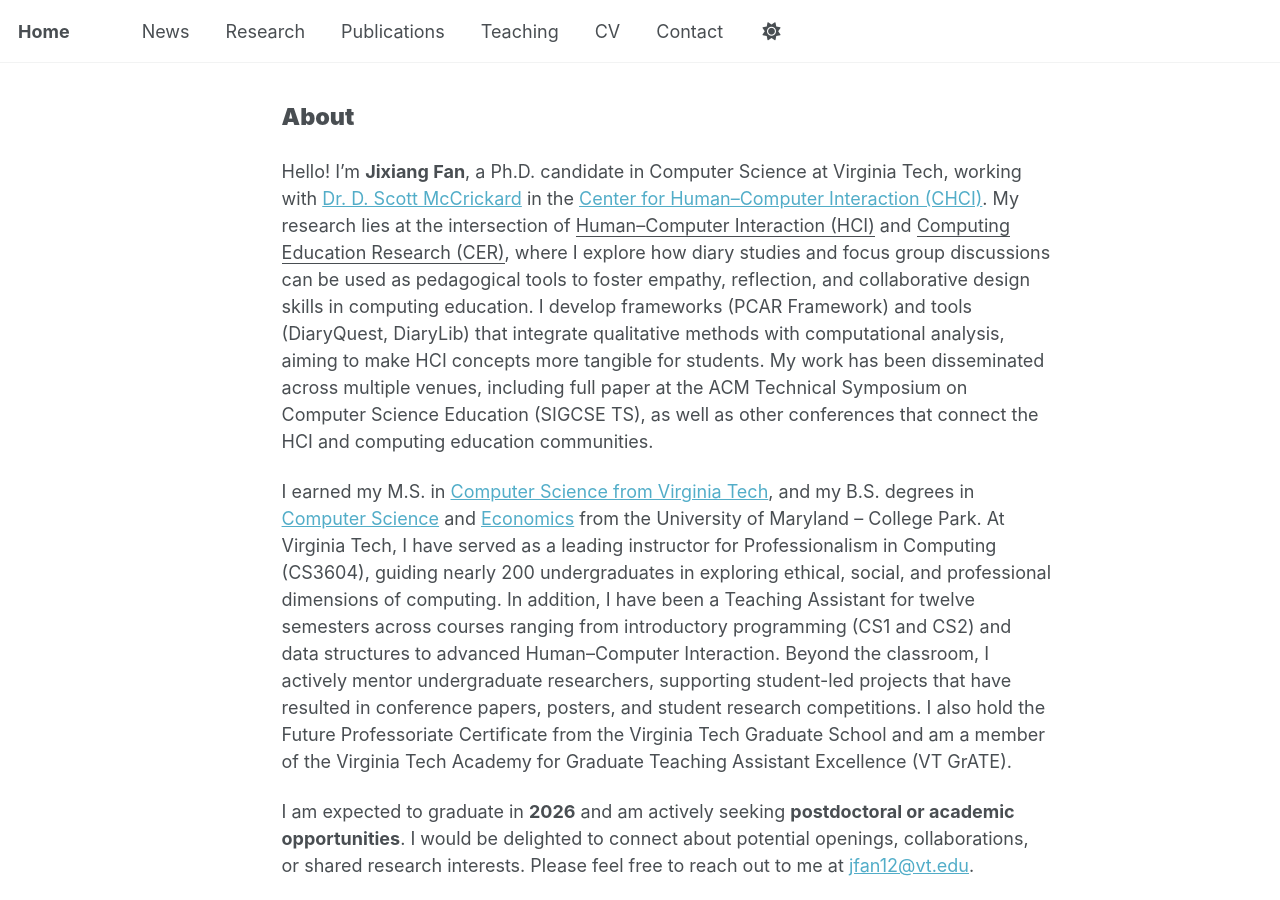
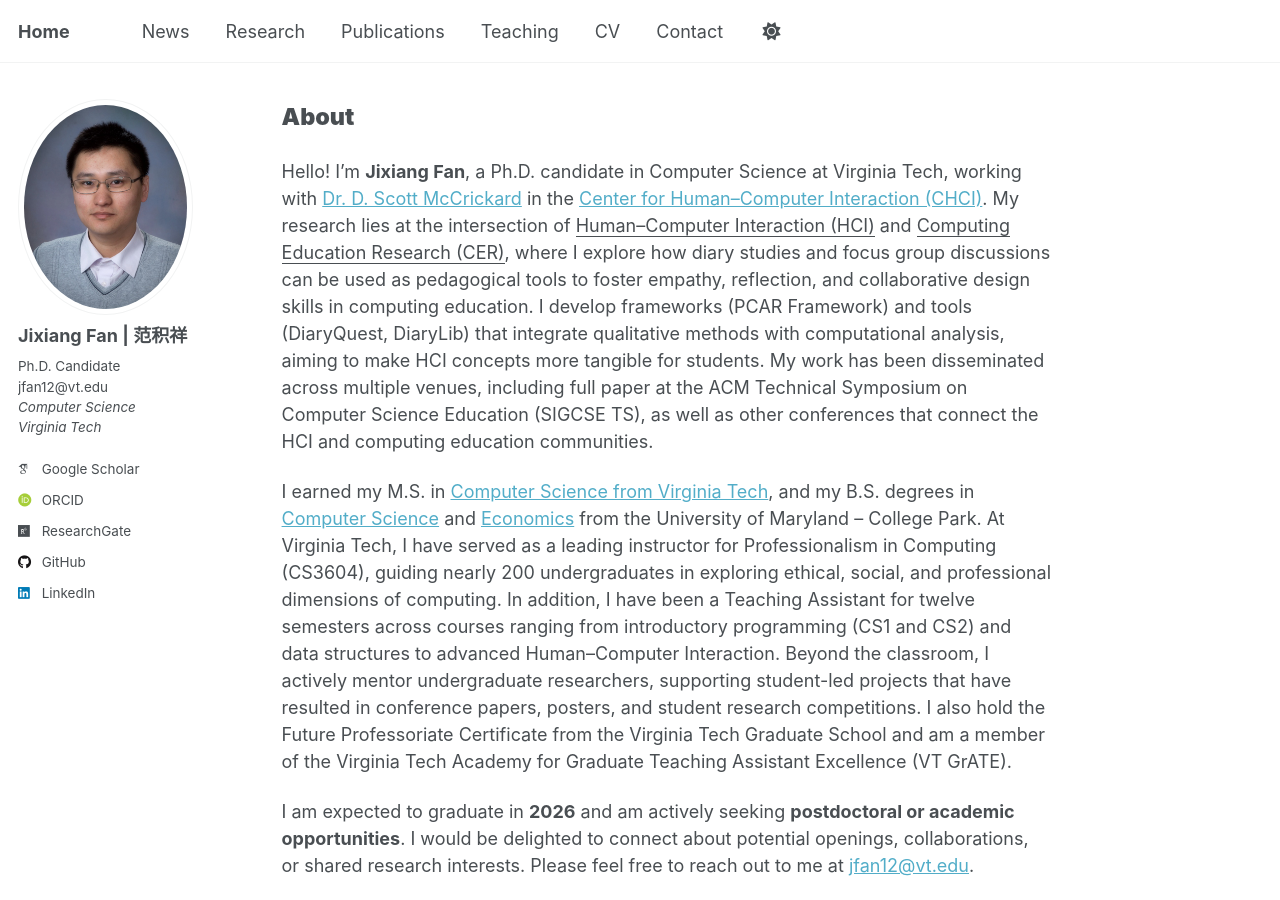
Before and after one commit to JixiangFan/web, a Jekyll site: the page built from _pages/about.md, in a window 1280 px wide and 900 px high. Built offline with Jekyll 4.4.1, drawn with Linux system fonts in a browser that asks for light colours; some web fonts are replaced; part of the change alters nothing that is shown.

```diff
--- a/_pages/about.md
+++ b/_pages/about.md
@@ -1,8 +1,6 @@
 ---
 permalink: /
-classes: wide
-sidebar: false
-author_profile: false
+author_profile: true
 redirect_from:
   - /about/
   - /about.html
```
